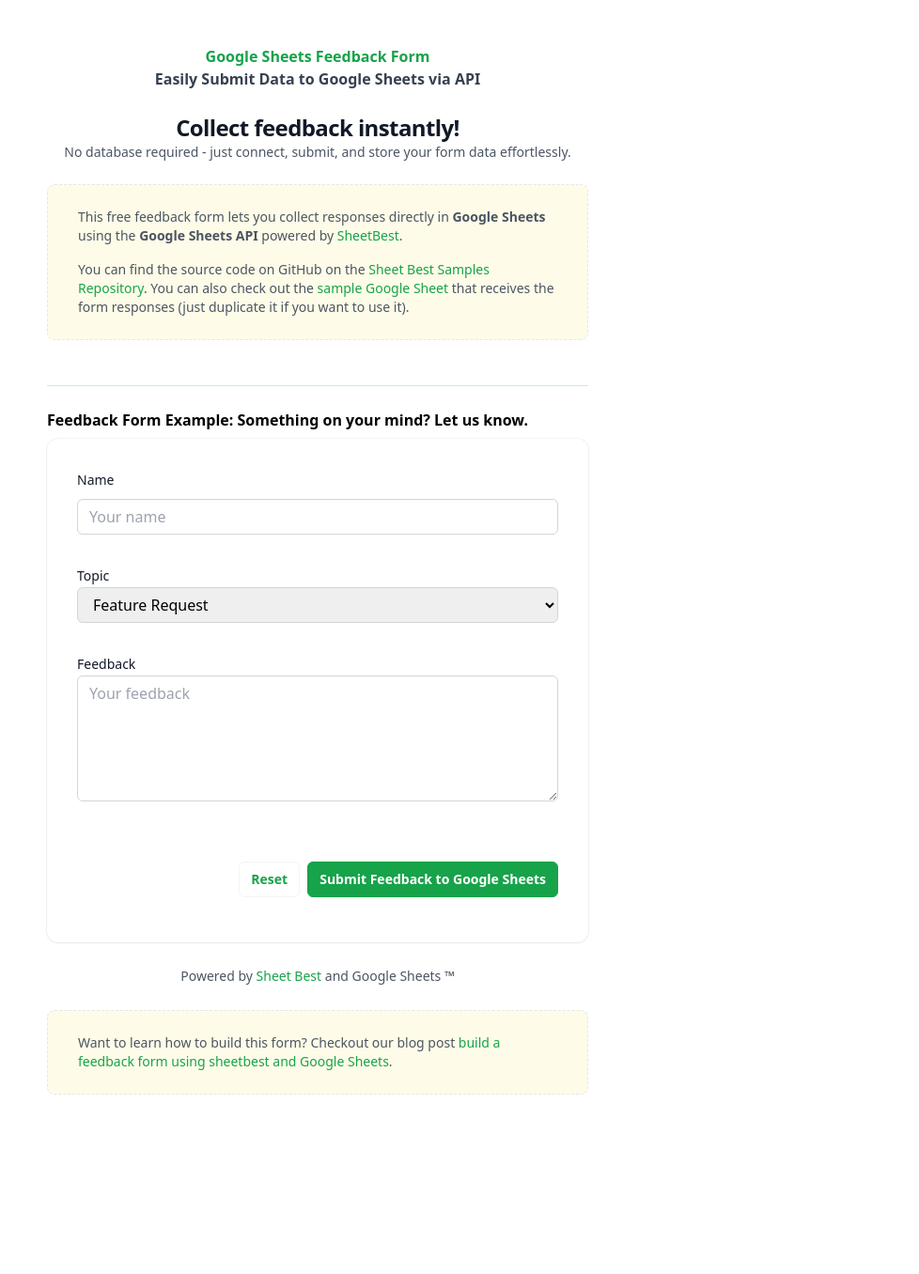
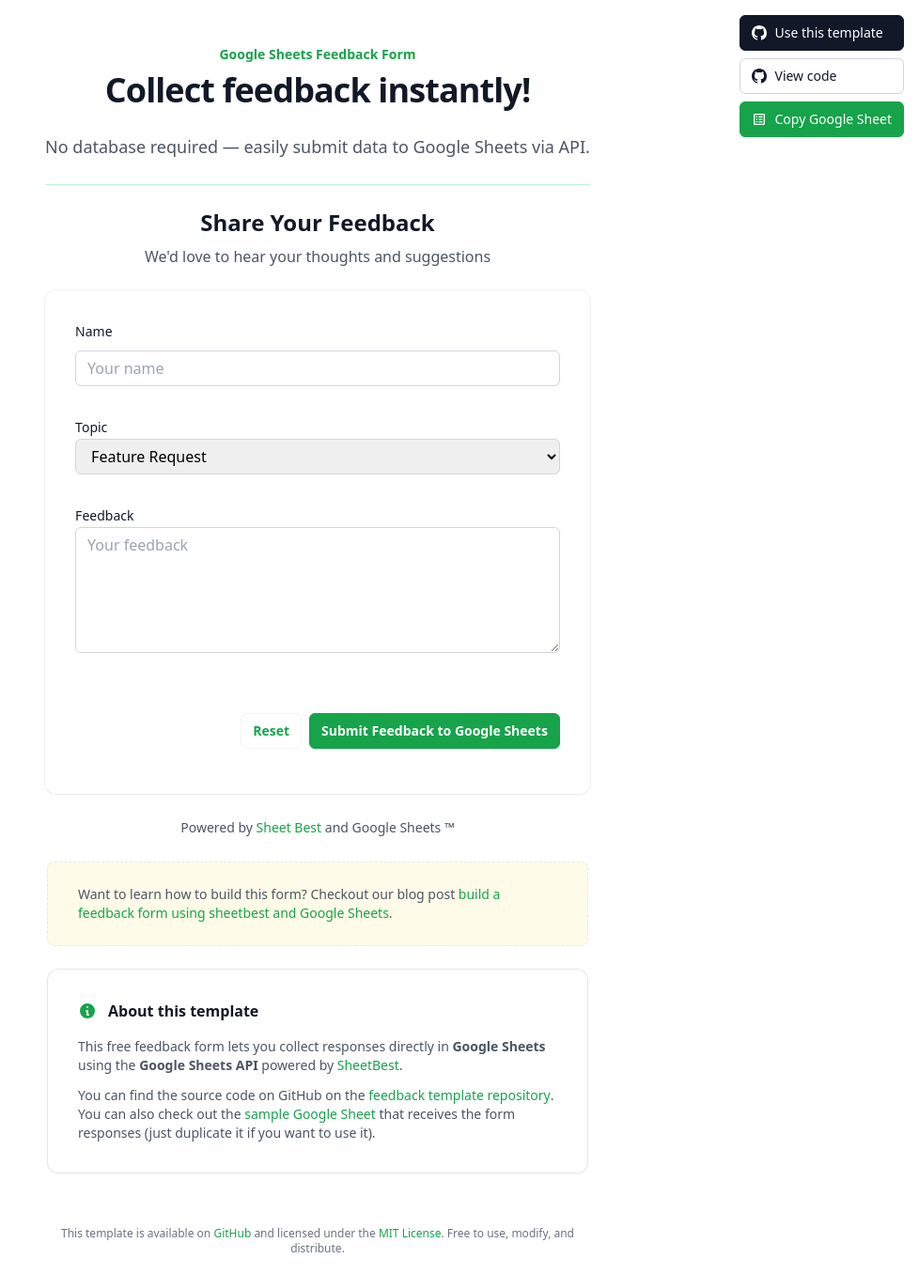
Before and after one commit to sheetbest/feedback-template, a website: page index.html in a window 1280 px wide. Shown: the whole page at 94% size, without its empty margins (302-1280 px from the left). Before the commit the page ends 1245 px from the top, so only its background shows below. Drawn offline with nearby package versions, Linux system fonts and the light colour scheme.

Commit message:
Build templates independently

```diff
--- a/index.html
+++ b/index.html
@@ -21,36 +21,58 @@
   </script>
 </head>
 <body class="bg-white flex items-center justify-center">
+  <!-- Action Buttons -->
+  <div class="fixed top-4 right-4 z-50 flex flex-col gap-2">
+    <a href="https://github.com/sheetbest/feedback-template/generate"
+       class="inline-flex items-center px-3 py-2 text-sm font-medium text-white bg-gray-900 border border-gray-900 rounded-md hover:bg-gray-800 focus:outline-none focus:ring-2 focus:ring-offset-2 focus:ring-gray-500 transition-colors">
+      <svg class="w-4 h-4 mr-2" fill="currentColor" viewBox="0 0 20 20">
+        <path fill-rule="evenodd" d="M10 0C4.477 0 0 4.484 0 10.017c0 4.425 2.865 8.18 6.839 9.504.5.092.682-.217.682-.483 0-.237-.008-.868-.013-1.703-2.782.605-3.369-1.343-3.369-1.343-.454-1.158-1.11-1.466-1.11-1.466-.908-.62.069-.608.069-.608 1.003.07 1.531 1.032 1.531 1.032.892 1.53 2.341 1.088 2.91.832.092-.647.35-1.088.636-1.338-2.22-.253-4.555-1.113-4.555-4.951 0-1.093.39-1.988 1.029-2.688-.103-.253-.446-1.272.098-2.65 0 0 .84-.27 2.75 1.026A9.564 9.564 0 0110 4.844c.85.004 1.705.115 2.504.337 1.909-1.296 2.747-1.027 2.747-1.027.546 1.379.203 2.398.1 2.651.64.7 1.028 1.595 1.028 2.688 0 3.848-2.339 4.695-4.566 4.942.359.31.678.921.678 1.856 0 1.338-.012 2.419-.012 2.747 0 .268.18.58.688.482A10.019 10.019 0 0020 10.017C20 4.484 15.522 0 10 0z" clip-rule="evenodd"></path>
+      </svg>
+      Use this template
+    </a>
+    <a href="https://github.com/sheetbest/feedback-template"
+       class="inline-flex items-center px-3 py-2 text-sm font-medium text-gray-900 bg-white border border-gray-300 rounded-md hover:bg-gray-50 focus:outline-none focus:ring-2 focus:ring-offset-2 focus:ring-gray-500 transition-colors">
+      <svg class="w-4 h-4 mr-2" fill="currentColor" viewBox="0 0 20 20">
+        <path fill-rule="evenodd" d="M10 0C4.477 0 0 4.484 0 10.017c0 4.425 2.865 8.18 6.839 9.504.5.092.682-.217.682-.483 0-.237-.008-.868-.013-1.703-2.782.605-3.369-1.343-3.369-1.343-.454-1.158-1.11-1.466-1.11-1.466-.908-.62.069-.608.069-.608 1.003.07 1.531 1.032 1.531 1.032.892 1.53 2.341 1.088 2.91.832.092-.647.35-1.088.636-1.338-2.22-.253-4.555-1.113-4.555-4.951 0-1.093.39-1.988 1.029-2.688-.103-.253-.446-1.272.098-2.65 0 0 .84-.27 2.75 1.026A9.564 9.564 0 0110 4.844c.85.004 1.705.115 2.504.337 1.909-1.296 2.747-1.027 2.747-1.027.546 1.379.203 2.398.1 2.651.64.7 1.028 1.595 1.028 2.688 0 3.848-2.339 4.695-4.566 4.942.359.31.678.921.678 1.856 0 1.338-.012 2.419-.012 2.747 0 .268.18.58.688.482A10.019 10.019 0 0020 10.017C20 4.484 15.522 0 10 0z" clip-rule="evenodd"></path>
+      </svg>
+      View code
+    </a>
+    <a href="https://docs.google.com/spreadsheets/d/1KPvck66vrM2xezpIsK1UJQcW0Wj7qtcxw8-xkGHHyCA/copy"
+       class="inline-flex items-center px-3 py-2 text-sm font-medium text-white bg-green-600 border border-green-600 rounded-md hover:bg-green-700 focus:outline-none focus:ring-2 focus:ring-offset-2 focus:ring-green-500 transition-colors">
+      <svg class="w-4 h-4 mr-2" fill="currentColor" viewBox="0 0 24 24">
+        <path d="M19,3H5C3.9,3 3,3.9 3,5V19A2,2 0 0,0 5,21H19A2,2 0 0,0 21,19V5C21,3.9 20.1,3 19,3M19,19H5V5H19V19Z"/>
+        <path d="M7,7H9V9H7V7Z"/>
+        <path d="M11,7H17V9H11V7Z"/>
+        <path d="M7,11H9V13H7V11Z"/>
+        <path d="M11,11H17V13H11V11Z"/>
+        <path d="M7,15H9V17H7V15Z"/>
+        <path d="M11,15H17V17H11V15Z"/>
+      </svg>
+      Copy Google Sheet
+    </a>
+  </div>
   <div class="bg-white py-12 sm:py-12">
     <div class="mx-auto max-w-3xl px-6 lg:px-8">
       <div class="mx-auto max-w-2xl text-center">
-        <h2 class="text-md font-semibold text-green-600">Google Sheets Feedback Form</h2>
-        <h3 class="text-md font-semibold text-gray-700">Easily Submit Data to Google Sheets via API</h3>
-        <p class="mt-2 pt-4 text-balance text-xl font-semibold tracking-tight text-gray-900 sm:text-2xl">Collect feedback instantly!</p>
-        <p class="text-sm text-gray-600">
-          No database required &dash; just connect, submit, and store your form data effortlessly.
+        <p class="text-sm font-semibold text-green-600">Google Sheets Feedback Form</p>
+        <h1 class="mt-2 text-balance text-3xl font-bold tracking-tight text-gray-900 sm:text-4xl">Collect feedback instantly!</h1>
+        <p class="mt-6 text-lg leading-8 text-gray-600">
+          No database required &mdash; easily submit data to Google Sheets via API.
         </p>
       </div>
     </div>
 
-    <div class="mx-auto max-w-xl py-4 lg:py-6 ">
-      <div class="border border-dashed border-green rounded-lg px-6 lg:px-8 py-4 lg:py-6 bg-yellow-50">
-        <p class="text-sm text-gray-600">
-          This free feedback form lets you collect responses directly in <strong>Google Sheets</strong> using the <strong>Google Sheets API</strong> powered by <a href="https://sheetbest.com" class="text-green-600 hover:underline">SheetBest</a>.
-        </p>
-        <p class="text-sm pt-4 text-gray-600">
-          You can find the source code on GitHub on the <a href="https://github.com/sheetbest/templates" class="text-green-600 hover:underline">Sheet Best Samples Repository</a>. You can also check out the <a href="https://docs.google.com" class="text-green-600 hover:underline">sample Google Sheet</a> that receives the form responses (just duplicate it if you want to use it).
-        </p>
-      </div>
-    </div>
 
     <div class="mx-auto max-w-7xl px-6 lg:px-8 py-4 lg:py-6">
       <div class="w-full border-t border-green-200"></div>
     </div>
 
     <div class="mx-auto max-w-3xl px-6 lg:px-8 pb-6 lg:pb-8">
-      <div class="font-semibold pb-2">Feedback Form Example: Something on your mind? Let us know.</div>
-      <form class="bg-white border-red-100 shadow-sm ring-1 ring-gray-900/5 sm:rounded-xl md:col-span-2" data-sheet-best="https://api.staging.sheetbest.com/sheets/11d6386b-2d0e-406f-8bd3-ef708a3dc780">
+      <div class="text-center pb-6">
+        <h2 class="text-2xl font-bold text-gray-900">Share Your Feedback</h2>
+        <p class="mt-2 text-gray-600">We'd love to hear your thoughts and suggestions</p>
+      </div>
+      <form class="bg-white border-red-100 shadow-sm ring-1 ring-gray-900/5 sm:rounded-xl md:col-span-2" data-sheet-best="https://api.sheetbest.com/sheets/1bcdbf16-f0e1-4deb-8ee4-084b97ca4efd">
         <div class="px-4 py-6 sm:p-8">
           <div class="grid max-w-2xl grid-cols-1 gap-x-6 gap-y-8">
             <div class="col-span-12">
@@ -99,6 +121,34 @@
         </p>
       </div>
     </div>
+
+    <div class="mx-auto max-w-xl py-4 lg:py-6">
+      <div class="bg-white border border-gray-200 rounded-xl px-6 lg:px-8 py-6 lg:py-8 shadow-sm">
+        <div class="flex items-center gap-3 mb-4">
+          <div class="flex-shrink-0">
+            <svg class="w-5 h-5 text-green-600" fill="currentColor" viewBox="0 0 20 20">
+              <path fill-rule="evenodd" d="M18 10a8 8 0 11-16 0 8 8 0 0116 0zm-7-4a1 1 0 11-2 0 1 1 0 012 0zM9 9a1 1 0 000 2v3a1 1 0 001 1h1a1 1 0 100-2v-3a1 1 0 00-1-1H9z" clip-rule="evenodd"></path>
+            </svg>
+          </div>
+          <h3 class="text-base font-semibold text-gray-900">About this template</h3>
+        </div>
+        <div class="space-y-3 text-sm text-gray-600">
+          <p>
+            This free feedback form lets you collect responses directly in <strong>Google Sheets</strong> using the <strong>Google Sheets API</strong> powered by <a href="https://sheetbest.com" class="text-green-600 hover:underline font-medium">SheetBest</a>.
+          </p>
+          <p>
+            You can find the source code on GitHub on the <a href="https://github.com/sheetbest/feedback-template" class="text-green-600 hover:underline font-medium">feedback template repository</a>. You can also check out the <a href="https://docs.google.com/spreadsheets/d/1KPvck66vrM2xezpIsK1UJQcW0Wj7qtcxw8-xkGHHyCA" class="text-green-600 hover:underline font-medium">sample Google Sheet</a> that receives the form responses (just duplicate it if you want to use it).
+          </p>
+        </div>
+      </div>
+    </div>
+
+    <!-- License Notice -->
+    <div class="mx-auto max-w-xl pt-8 pb-4">
+      <div class="text-center text-xs text-gray-500">
+        <p>This template is available on <a href="https://github.com/sheetbest/feedback-template" class="text-green-600 hover:underline">GitHub</a> and licensed under the <a href="LICENSE" class="text-green-600 hover:underline">MIT License</a>. Free to use, modify, and distribute.</p>
+      </div>
+    </div>
   </div>
 </body>
 </html>
```
Also changed, not shown: package.json (added, +31 -0 lines), README.md, 2 other files.
